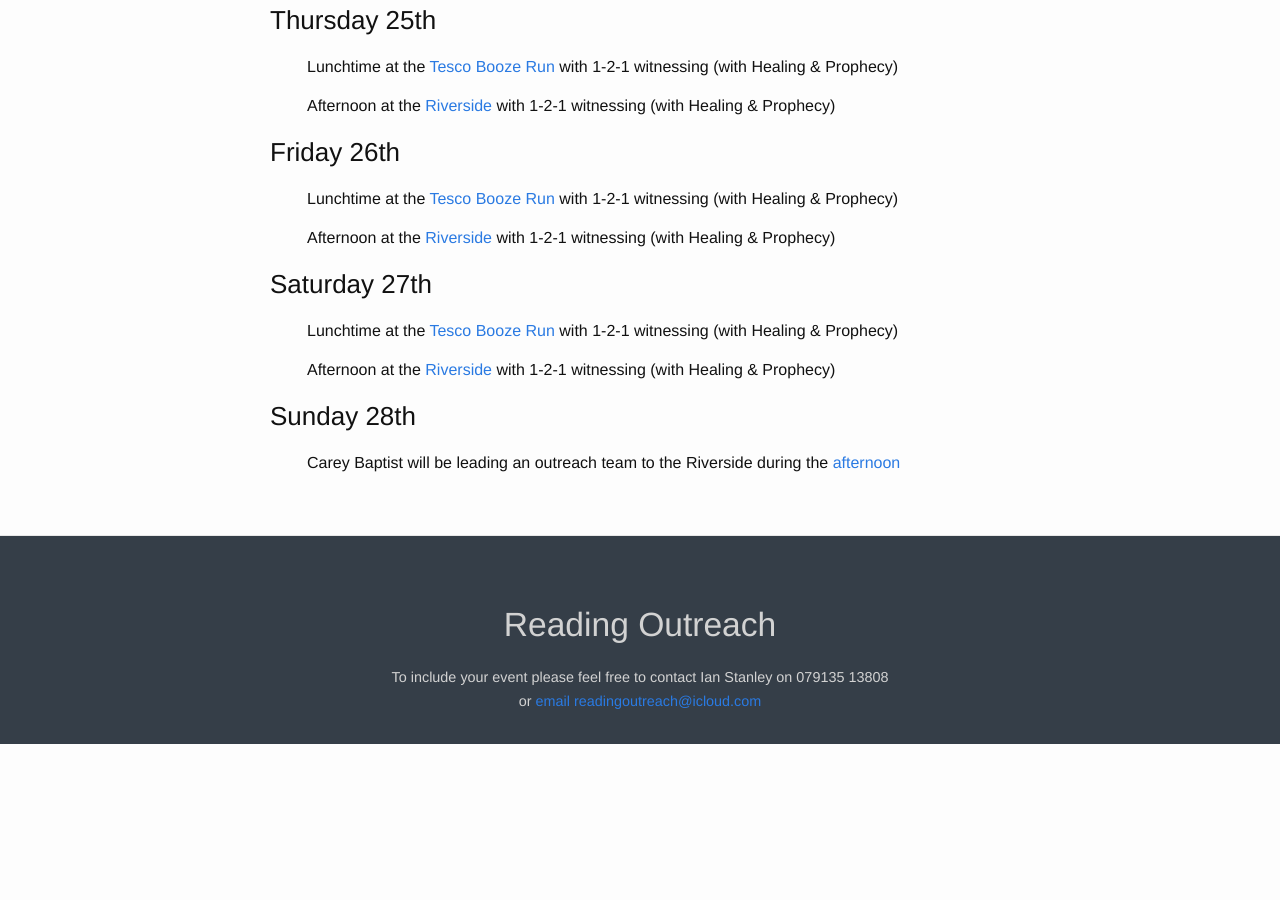
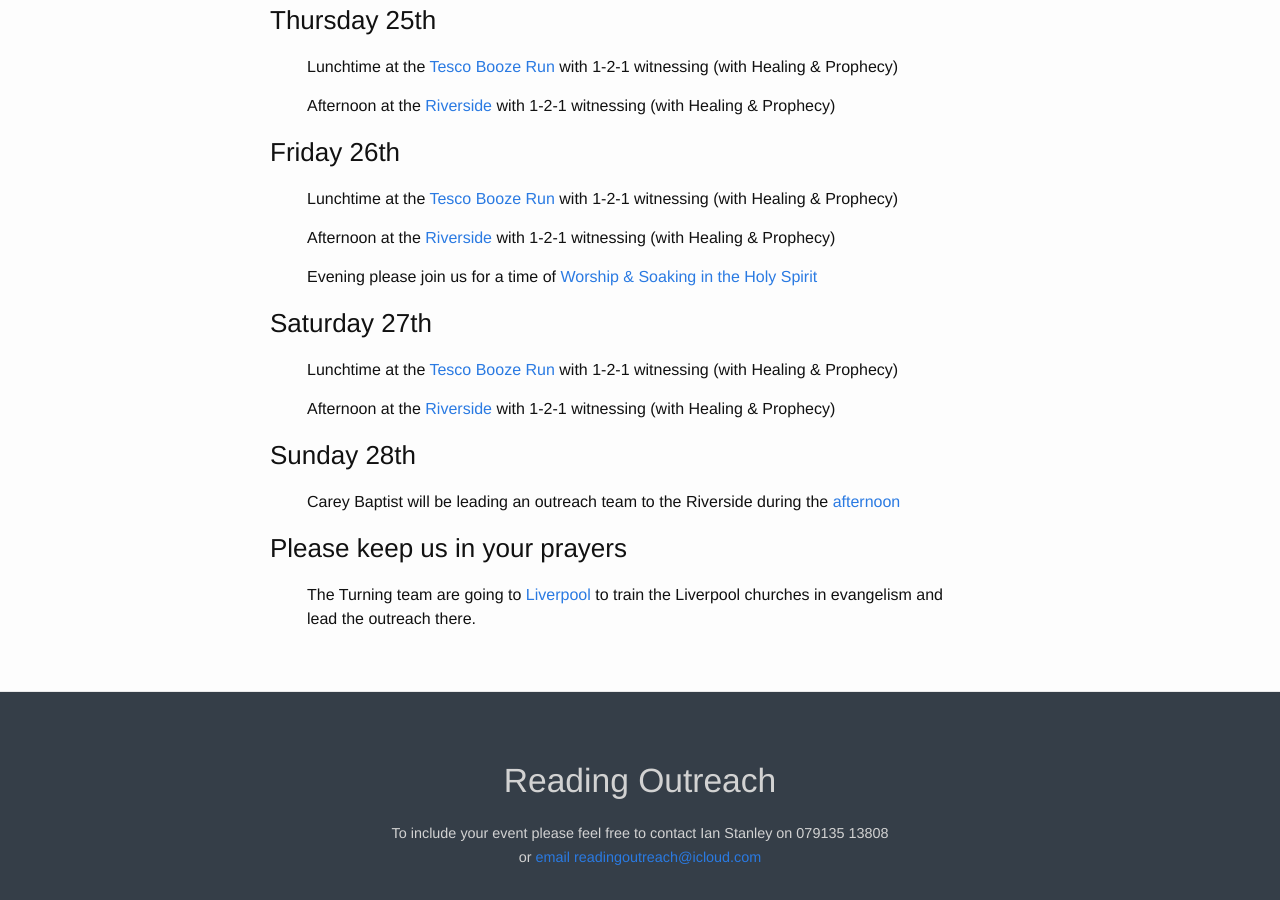
Before and after one commit to readingoutreach/Reading-Festival-Outreach-2016, a Jekyll site: the page built from festival.md, in a window 1280 px wide and 900 px high, scrolled down 805 px. Built offline with Jekyll 4.4.1, drawn with Linux system fonts in a browser that asks for light colours; before the commit the page ends 1549 px from its top, so only the background shows below that.

Commit message:
update festival page

```diff
--- a/festival.md
+++ b/festival.md
@@ -15,26 +15,29 @@
 ### Wednesday 24th
 We will be doing outreach in two locations — Carey Baptist will be handing out 10,000 maps of Reading at the station
 
-We will be leading teams in Reading town centre with [1-2-1 evangelism and HOTS](https://readingoutreach.github.io/Reading-Festival-Outreach-2016/) (Healing On The Streets).
+We will be leading teams in Reading town centre with [1-2-1 evangelism and HOTS](https://readingoutreach.github.io/Reading-Festival-Outreach-2016/event/festival-town-24ampm.html/) (Healing On The Streets).
 
 
 ### Thursday 25th
-Lunchtime at the [Tesco Booze Run](https://readingoutreach.github.io/Reading-Festival-Outreach-2016/event/festival-booze-run.html) with 1-2-1 witnessing (with Healing & Prophecy)
+Lunchtime at the [Tesco Booze Run](https://readingoutreach.github.io/Reading-Festival-Outreach-2016/event/festival-booze-run-25th.html) with 1-2-1 witnessing (with Healing & Prophecy)
 
-Afternoon at the [Riverside](https://readingoutreach.github.io/Reading-Festival-Outreach-2016/event/festival-riverside.html) with 1-2-1 witnessing (with Healing & Prophecy)
-
-
+Afternoon at the [Riverside](https://readingoutreach.github.io/Reading-Festival-Outreach-2016/event/festival-riverside-25pm.html) with 1-2-1 witnessing (with Healing & Prophecy)
 
 
 ### Friday 26th
-Lunchtime at the [Tesco Booze Run](https://readingoutreach.github.io/Reading-Festival-Outreach-2016/event/festival-booze-run.html) with 1-2-1 witnessing (with Healing & Prophecy)
+Lunchtime at the [Tesco Booze Run](https://readingoutreach.github.io/Reading-Festival-Outreach-2016/event/festival-booze-run-26am.html) with 1-2-1 witnessing (with Healing & Prophecy)
 
-Afternoon at the [Riverside](https://readingoutreach.github.io/Reading-Festival-Outreach-2016/event/festival-riverside.html) with 1-2-1 witnessing (with Healing & Prophecy)
+Afternoon at the [Riverside](https://readingoutreach.github.io/Reading-Festival-Outreach-2016/event/festival-riverside-26pm.html) with 1-2-1 witnessing (with Healing & Prophecy)
+
+Evening please join us for a time of [Worship & Soaking in the Holy Spirit](https://readingoutreach.github.io/Reading-Festival-Outreach-2016/event/Soaking-200816.html)
 
 ### Saturday 27th
-Lunchtime at the [Tesco Booze Run](https://readingoutreach.github.io/Reading-Festival-Outreach-2016/event/festival-booze-run.html) with 1-2-1 witnessing (with Healing & Prophecy)
+Lunchtime at the [Tesco Booze Run](https://readingoutreach.github.io/Reading-Festival-Outreach-2016/event/festival-riverside-am.html) with 1-2-1 witnessing (with Healing & Prophecy)
 
-Afternoon at the [Riverside](https://readingoutreach.github.io/Reading-Festival-Outreach-2016/event/festival-riverside.html) with 1-2-1 witnessing (with Healing & Prophecy)
+Afternoon at the [Riverside](https://readingoutreach.github.io/Reading-Festival-Outreach-2016/event/festival-riverside-pm.html) with 1-2-1 witnessing (with Healing & Prophecy)
 
 ### Sunday 28th
 Carey Baptist will be leading an outreach team to the Riverside during the [afternoon](https://readingoutreach.github.io/Reading-Festival-Outreach-2016/event/festival-riverside-pm.html)
+
+### Please keep us in your prayers
+The Turning team are going to [Liverpool](https://readingoutreach.github.io/Reading-Festival-Outreach-2016/event/liverpool.html) to train the Liverpool churches in evangelism and lead the outreach there.
```
